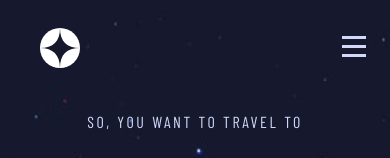
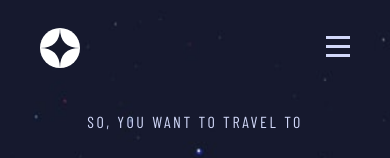
Before and after one commit to Adelinked/space-tourism, a Next.js app: page / in a window 390 px wide. Shown: the top 158 px of the page. Built offline with nearby package versions, Linux system fonts and the light colour scheme; a web font is replaced by a local one.

Commit message:
fix navbar padding

```diff
--- a/components/NavBar/NavBar.tsx
+++ b/components/NavBar/NavBar.tsx
@@ -13,16 +13,16 @@ const NavBar = () => {
   const links = ["home", "destination", "crew", "technology"];
 
   return (
-    <nav className="relative px-10 lg:px-14 z-20 ">
+    <nav className="relative z-20">
       <div
-        className="fixed flex items-center justify-between w-full h-[6rem] lg:mt-10 "
+        className="fixed flex px-10 md:px-0 md:pl-10 lg:pl-14 lg:mt-10 items-center justify-between w-full h-[6rem]"
         ref={navbarRef}
       >
         <div className="relative w-10 h-10 md:w-12 md:h-12 ">
           <Image src="/assets/shared/logo.svg" alt="Space Logo" layout="fill" />
         </div>
         <div
-          className="md:hidden hover:cursor-pointer mr-16 w-6 h-6"
+          className="md:hidden hover:cursor-pointer mr-0 w-6 h-6"
           onClick={() => setShowVerticalNavBar(true)}
         >
           {showVerticalNavBar ? null : <Hamburger />}
--- a/components/NavBar/VerticalNavBar.tsx
+++ b/components/NavBar/VerticalNavBar.tsx
@@ -23,7 +23,7 @@ const VerticalNavBar = ({
 
   return (
     <div
-      className="fixed top-0 left-[100%] verticalNavBar z-20 w-[67.73%] h-full    overflow-y-auto  "
+      className="fixed top-0 left-[100%] verticalNavBar z-20 w-[67.73%] h-full  overflow-y-auto  "
       ref={verticalNavRef}
     >
       <div
@@ -32,7 +32,7 @@ const VerticalNavBar = ({
       >
         <Close />
       </div>
-      <div className="flex flex-col justify-start items-start mt-16 w-full  md:leading-[1.0625rem] lg:leading-[1.1875rem] md:tracking-[0.1475rem] lg:tracking-[0.16875rem] px-12 lg:px-32 ">
+      <div className="flex flex-col justify-start items-start mt-16 w-full md:leading-[1.0625rem] lg:leading-[1.1875rem] md:tracking-[0.1475rem] lg:tracking-[0.16875rem] px-12 lg:px-32 ">
         <a href="/">
           <span>00</span>HOME
         </a>
--- a/pages/destination.tsx
+++ b/pages/destination.tsx
@@ -23,7 +23,7 @@ const Home: NextPage = () => {
         />
       </Head>
       <NavBar />
-      <main className="flex w-full flex-col justify-between text-center pt-20 md:pt-36 lg:pt-52 px-6 md:px-10 xl:px-40 pb-14 md:pb-16 lg:pb-32 lg:text-left">
+      <main className="flex w-full flex-col justify-between text-center pt-28 md:pt-36 lg:pt-52 px-6 md:px-10 xl:px-40 pb-14 md:pb-16 lg:pb-32 lg:text-left">
         <p className="text-lightBlue mb-8 md:mb-16 md:text-left font-subHeading2  md:text-[1.25rem] lg:text-[1.75rem] leading-[1.2rem] md:leading-[1.5rem] lg:leading-[2.1rem] tracking-[0.16rem] md:tracking-[0.21rem] lg:tracking-[0.295rem] ">
           <span className="opacity-25 number font-bold	mr-4 lg:mr-6">01</span>{" "}
           PICK YOU DESTINATION
```
Also changed, not shown: screenShot.png, 1 other file (tests, documents, lock files or other folders).
